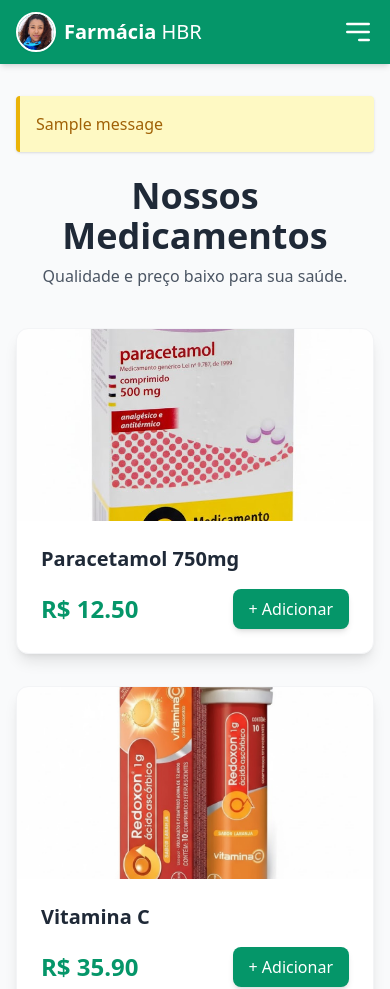
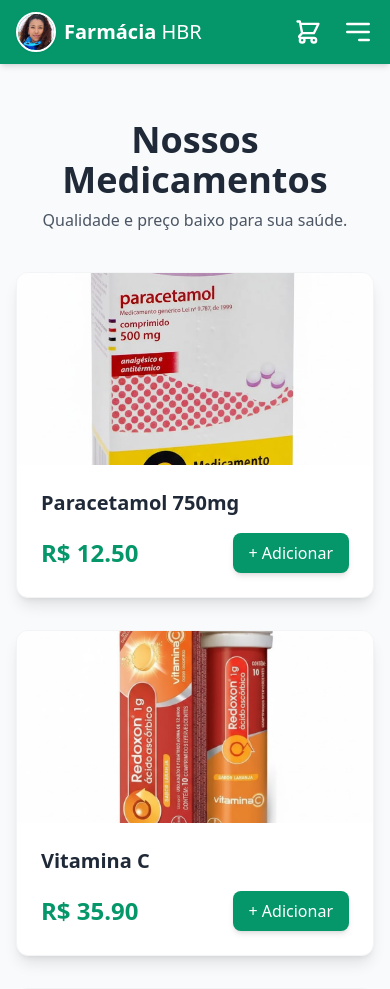
Before and after one commit to ibonzanino/pedidos-farmacia, a Flask app: page / in a window 390 px wide. Shown: the top 989 px of the page. Run offline with Flask 3, Linux system fonts and the light colour scheme; tables that the repository leaves empty hold one stand-in row (values such as "Sample post"); one stand-in notice (Sample message) is shown; some libraries are stand-ins or nearby versions.

Commit message:
version 0.0.2

```diff
--- a/app.py
+++ b/app.py
@@ -134,6 +134,9 @@
         cart[str_id] = 1
 
     session.modified = True
+
+    flash("Produto adicionado ao carrinho com sucesso!", "success")
+
     return redirect(url_for("home"))
 
 
--- a/templates/base.html
+++ b/templates/base.html
@@ -18,11 +18,20 @@
                     <span class="text-xl md:text-2xl font-bold">Farmácia<span class="font-light">&nbsp;HBR</span></span>
                 </a>
 
-                <button id="mobile-btn" class="lg:hidden text-white focus:outline-none hover:text-emerald-200">
-                    <svg class="w-8 h-8" fill="none" stroke="currentColor" viewBox="0 0 24 24">
-                        <path stroke-linecap="round" stroke-linejoin="round" stroke-width="2" d="M4 6h16M4 12h16m-7 6h7"></path>
-                    </svg>
-                </button>
+                <div class="flex items-center gap-5 lg:hidden">
+
+                    <a href="{{ url_for('cart') }}" class="text-white hover:text-emerald-200 relative group">
+                        <svg class="w-7 h-7" fill="none" stroke="currentColor" viewBox="0 0 24 24">
+                            <path stroke-linecap="round" stroke-linejoin="round" stroke-width="2" d="M3 3h2l.4 2M7 13h10l4-8H5.4M7 13L5.4 5M7 13l-2.293 2.293c-.63.63-.184 1.707.707 1.707H17m0 0a2 2 0 100 4 2 2 0 000-4zm-8 2a2 2 0 11-4 0 2 2 0 014 0z"></path>
+                        </svg>
+                    </a>
+
+                    <button id="mobile-btn" class="text-white focus:outline-none hover:text-emerald-200">
+                        <svg class="w-8 h-8" fill="none" stroke="currentColor" viewBox="0 0 24 24">
+                            <path stroke-linecap="round" stroke-linejoin="round" stroke-width="2" d="M4 6h16M4 12h16m-7 6h7"></path>
+                        </svg>
+                    </button>
+                </div>
 
                 <div class="hidden lg:flex items-center space-x-6">
                     <a href="{{ url_for('home') }}" class="hover:text-emerald-200 transition">Produtos</a>
@@ -43,18 +52,22 @@
 
         <div id="mobile-menu" class="hidden lg:hidden bg-emerald-700 border-t border-emerald-500">
             <div class="container mx-auto px-4 py-4 flex flex-col space-y-4">
-                <a href="{{ url_for('home') }}" class="block hover:text-emerald-200">Produtos</a>
-                <a href="{{ url_for('cart') }}" class="block hover:text-emerald-200">🛒 Carrinho</a>
+                <a href="{{ url_for('home') }}" class="block hover:text-emerald-200 font-medium">📦 Ver Produtos</a>
 
                 {% if current_user.is_authenticated %}
-                    <div class="border-t border-emerald-600 pt-2 mt-2">
-                        <p class="text-sm text-emerald-200 mb-2">Logado como: {{ current_user.username }}</p>
-                        <a href="{{ url_for('logout') }}" class="block text-red-300 hover:text-white font-bold">Sair</a>
+                    <div class="border-t border-emerald-600 pt-4 mt-2">
+                        <div class="flex items-center gap-3 mb-4">
+                            <div class="bg-emerald-800 p-2 rounded-full">
+                                <svg class="w-5 h-5 text-emerald-200" fill="none" stroke="currentColor" viewBox="0 0 24 24"><path stroke-linecap="round" stroke-linejoin="round" stroke-width="2" d="M16 7a4 4 0 11-8 0 4 4 0 018 0zM12 14a7 7 0 00-7 7h14a7 7 0 00-7-7z"></path></svg>
+                            </div>
+                            <span class="text-emerald-100">Olá, {{ current_user.username }}</span>
+                        </div>
+                        <a href="{{ url_for('logout') }}" class="block text-red-300 hover:text-white font-bold bg-emerald-800/50 p-3 rounded text-center">Sair da Conta</a>
                     </div>
                 {% else %}
-                    <div class="border-t border-emerald-600 pt-2 mt-2 flex flex-col space-y-3">
-                        <a href="{{ url_for('login') }}" class="block hover:text-emerald-200">Login</a>
-                        <a href="{{ url_for('register') }}" class="inline-block bg-white text-emerald-600 text-center px-4 py-2 rounded font-bold">Cadastrar-se</a>
+                    <div class="border-t border-emerald-600 pt-4 mt-2 flex flex-col space-y-3">
+                        <a href="{{ url_for('login') }}" class="block text-center hover:text-emerald-200 border border-emerald-500 p-2 rounded">Login</a>
+                        <a href="{{ url_for('register') }}" class="block bg-white text-emerald-600 text-center px-4 py-2 rounded font-bold">Cadastrar-se</a>
                     </div>
                 {% endif %}
             </div>
@@ -90,5 +103,43 @@
         });
     </script>
 
+    <div class="fixed bottom-5 right-5 z-50 flex flex-col gap-2">
+        {% with messages = get_flashed_messages(with_categories=true) %}
+            {% if messages %}
+                {% for category, message in messages %}
+                    <div id="toast-{{ loop.index }}" class="flex items-center w-full max-w-xs p-4 mb-4 text-gray-500 bg-white rounded-lg shadow dark:text-gray-400 dark:bg-gray-800 border-l-4 {% if category == 'success' %}border-emerald-500{% else %}border-red-500{% endif %} transform transition-all duration-500 ease-in-out translate-x-0 opacity-100" role="alert">
+
+                        <div class="inline-flex items-center justify-center flex-shrink-0 w-8 h-8 {% if category == 'success' %}text-emerald-500 bg-emerald-100{% else %}text-red-500 bg-red-100{% endif %} rounded-lg">
+                            {% if category == 'success' %}
+                                <svg class="w-5 h-5" aria-hidden="true" xmlns="http://www.w3.org/2000/svg" fill="currentColor" viewBox="0 0 20 20">
+                                    <path d="M10 .5a9.5 9.5 0 1 0 9.5 9.5A9.51 9.51 0 0 0 10 .5Zm3.707 8.207-4 4a1 1 0 0 1-1.414 0l-2-2a1 1 0 0 1 1.414-1.414L9 10.586l3.293-3.293a1 1 0 0 1 1.414 1.414Z"/>
+                                </svg>
+                            {% else %}
+                                <svg class="w-5 h-5" fill="none" stroke="currentColor" viewBox="0 0 24 24"><path stroke-linecap="round" stroke-linejoin="round" stroke-width="2" d="M6 18L18 6M6 6l12 12"></path></svg>
+                            {% endif %}
+                        </div>
+
+                        <div class="ml-3 text-sm font-normal">{{ message }}</div>
+
+                        <button type="button" class="ml-auto -mx-1.5 -my-1.5 bg-white text-gray-400 hover:text-gray-900 rounded-lg focus:ring-2 focus:ring-gray-300 p-1.5 hover:bg-gray-100 inline-flex h-8 w-8 dark:text-gray-500 dark:hover:text-white dark:bg-gray-800 dark:hover:bg-gray-700" aria-label="Close" onclick="document.getElementById('toast-{{ loop.index }}').remove()">
+                            <svg class="w-3 h-3" aria-hidden="true" xmlns="http://www.w3.org/2000/svg" fill="none" viewBox="0 0 14 14">
+                                <path stroke="currentColor" stroke-linecap="round" stroke-linejoin="round" stroke-width="2" d="m1 1 6 6m0 0 6 6M7 7l6-6M7 7l-6 6"/>
+                            </svg>
+                        </button>
+                    </div>
+                {% endfor %}
+            {% endif %}
+        {% endwith %}
+    </div>
+
+    <script>
+        setTimeout(function() {
+            const toasts = document.querySelectorAll('[role="alert"]');
+            toasts.forEach(toast => {
+                toast.classList.add('opacity-0', 'translate-x-full'); // Animação de saída
+                setTimeout(() => toast.remove(), 500); // Remove do HTML após animar
+            });
+        }, 4000); // 4000ms = 4 segundos
+    </script>
 </body>
 </html>
```
